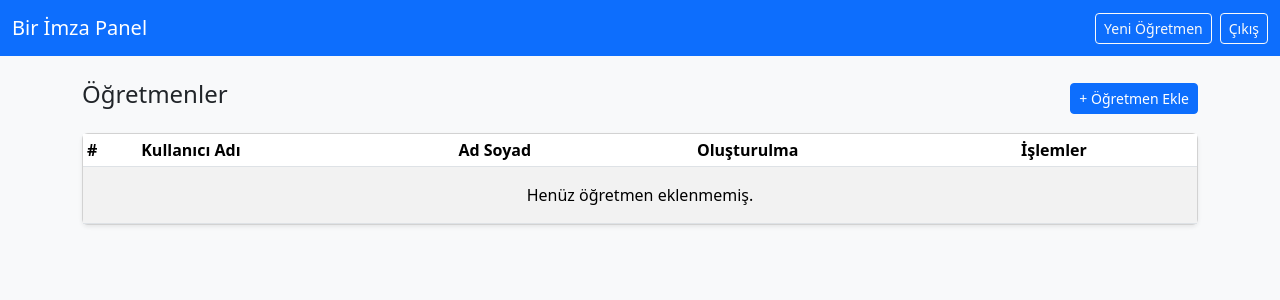
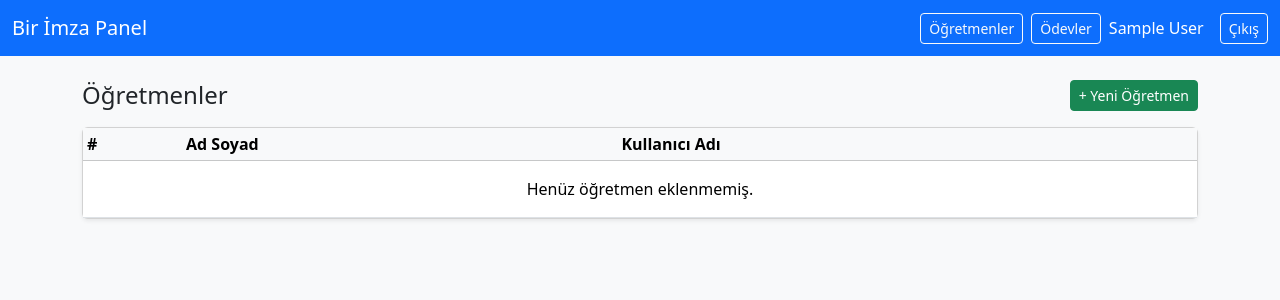
Before and after one commit to muhlis12/birimza_kurs, a Flask app: page /teachers in a window 1280 px wide. Shown: the top 300 px of the page. Run offline with Flask 3, Linux system fonts and the light colour scheme; the visitor is signed in with stand-in values (Sample User, id 1); data comes from the database, SQL or seed files in the repository.

Commit message:
teachers page updated

```diff
--- a/templates/teachers.html
+++ b/templates/teachers.html
@@ -2,7 +2,7 @@
 <html lang="tr">
 <head>
   <meta charset="utf-8">
-  <title>Bir İmza - Öğretmenler</title>
+  <title>Öğretmenler - Bir İmza Panel</title>
   <link href="https://cdn.jsdelivr.net/npm/bootstrap@5.3.2/dist/css/bootstrap.min.css" rel="stylesheet">
 </head>
 <body class="bg-light">
@@ -10,9 +10,34 @@
 <nav class="navbar navbar-expand-lg navbar-dark bg-primary">
   <div class="container-fluid">
     <a class="navbar-brand" href="{{ url_for('dashboard') }}">Bir İmza Panel</a>
-    <div class="d-flex">
-      <a href="{{ url_for('teachers_add') }}" class="btn btn-sm btn-outline-light me-2">Yeni Öğretmen</a>
+
+    <button class="navbar-toggler" type="button" data-bs-toggle="collapse"
+            data-bs-target="#navbarNav" aria-controls="navbarNav"
+            aria-expanded="false" aria-label="Toggle navigation">
+      <span class="navbar-toggler-icon"></span>
+    </button>
+
+    <div class="collapse navbar-collapse justify-content-end" id="navbarNav">
+      <ul class="navbar-nav align-items-center">
+        <li class="nav-item me-2">
+          <a class="btn btn-sm btn-outline-light" href="{{ url_for('teachers_list') }}">
+            Öğretmenler
+          </a>
+        </li>
+        <li class="nav-item me-2">
+          <a class="btn btn-sm btn-outline-light" href="{{ url_for('homeworks_list') }}">
+            Ödevler
+          </a>
+        </li>
+        <li class="nav-item me-3">
+          <span class="navbar-text text-white">
+            {{ session.full_name or session.username }}
+          </span>
+        </li>
+        <li class="nav-item">
           <a href="{{ url_for('logout') }}" class="btn btn-sm btn-outline-light">Çıkış</a>
+        </li>
+      </ul>
     </div>
   </div>
 </nav>
@@ -28,52 +53,34 @@
   {% endwith %}
 
   <div class="d-flex justify-content-between align-items-center mb-3">
-    <h4>Öğretmenler</h4>
-    <a href="{{ url_for('teachers_add') }}" class="btn btn-primary btn-sm">+ Öğretmen Ekle</a>
+    <h4 class="mb-0">Öğretmenler</h4>
+    <a href="{{ url_for('teachers_add') }}" class="btn btn-success btn-sm">
+      + Yeni Öğretmen
+    </a>
   </div>
 
   <div class="card shadow-sm">
     <div class="card-body p-0">
-      <table class="table table-striped table-hover mb-0 table-sm">
-        <thead>
+      <table class="table table-hover table-sm mb-0">
+        <thead class="table-light">
         <tr>
           <th>#</th>
+          <th>Ad Soyad</th>
           <th>Kullanıcı Adı</th>
-            <th>Ad Soyad</th>
-            <th>Oluşturulma</th>
-            <th style="width: 180px;">İşlemler</th>
         </tr>
         </thead>
         <tbody>
         {% for t in teachers %}
           <tr>
             <td>{{ t.id }}</td>
+            <td>{{ t.full_name }}</td>
             <td>{{ t.username }}</td>
-            <td>{{ t.full_name or '-' }}</td>
-            <td>{{ t.created_at or '-' }}</td>
-            <td>
-              <form method="POST"
-                    action="{{ url_for('teachers_reset_password', teacher_id=t.id) }}"
-                    class="d-inline">
-                <button type="submit" class="btn btn-sm btn-outline-secondary"
-                        onclick="return confirm('Şifreyi 123456 yapalım mı?');">
-                  Şifre Sıfırla
-                </button>
-              </form>
-
-              <form method="POST"
-                    action="{{ url_for('teachers_delete', teacher_id=t.id) }}"
-                    class="d-inline">
-                <button type="submit" class="btn btn-sm btn-outline-danger"
-                        onclick="return confirm('Bu öğretmeni silmek istediğine emin misin?');">
-                  Sil
-                </button>
-              </form>
-            </td>
           </tr>
         {% else %}
           <tr>
-            <td colspan="5" class="text-center py-3">Henüz öğretmen eklenmemiş.</td>
+            <td colspan="3" class="text-center py-3">
+              Henüz öğretmen eklenmemiş.
+            </td>
           </tr>
         {% endfor %}
         </tbody>
@@ -83,5 +90,6 @@
 
 </div>
 
+<script src="https://cdn.jsdelivr.net/npm/bootstrap@5.3.2/dist/js/bootstrap.bundle.min.js"></script>
 </body>
 </html>
```
Lines whose indentation alone changed are shown as unchanged.
